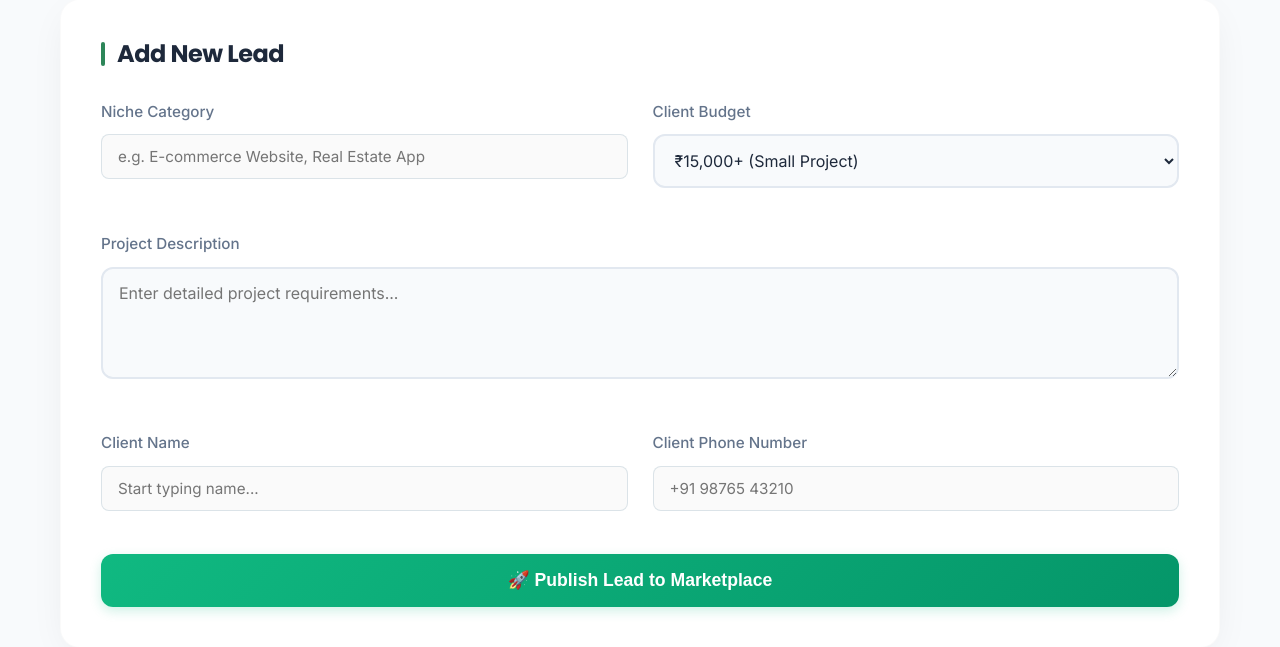
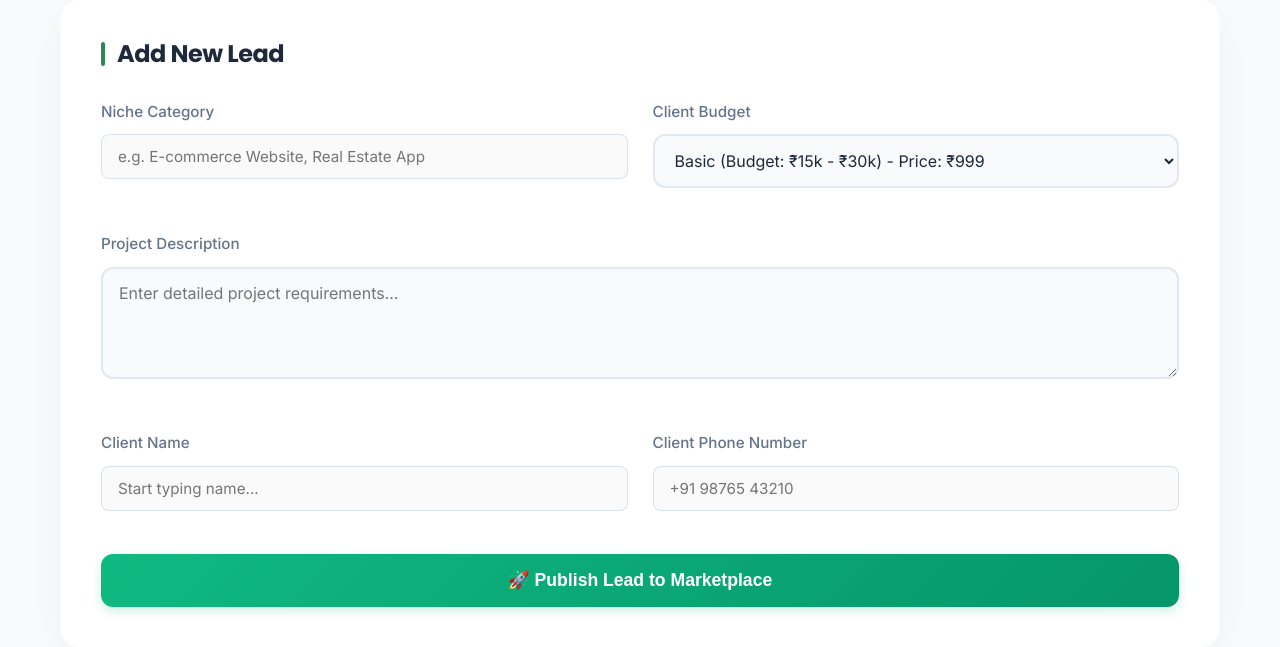
Before and after one commit to rohitk2004/Leads-sale, a PHP site: page /admin_dashboard.php in a window 1280 px wide. Shown: the part 479-1126 px from the top of the page. Run offline with PHP 8.4, Linux system fonts and the light colour scheme; the visitor is signed in with stand-in values (Sample User, id 1); data that the repository does not hold is empty.

Commit message:
Update lead pricing categories and budget ranges

```diff
--- a/admin_dashboard.php
+++ b/admin_dashboard.php
@@ -16,13 +16,13 @@ if ($_SERVER['REQUEST_METHOD'] == 'POST' && isset($_POST['add_lead'])) {
     // Calculate lead price based on budget
     $lead_price = 0;
     if ($budget == 15000)
-        $lead_price = 1000;
+        $lead_price = 999;
     elseif ($budget == 30000)
-        $lead_price = 2000;
+        $lead_price = 2499;
     elseif ($budget == 50000)
-        $lead_price = 3000;
+        $lead_price = 4999;
     else
-        $lead_price = 1000; // Fallback
+        $lead_price = 999; // Fallback
 
     try {
         $stmt = $pdo->prepare("INSERT INTO leads (niche, budget, lead_price, description, client_name, client_phone, status) VALUES (?, ?, ?, ?, ?, ?, 'available')");
@@ -277,9 +277,9 @@ $leads = $stmt->fetchAll();
                         <div class="form-group">
                             <label class="form-label">Client Budget</label>
                             <select name="budget" class="form-control">
-                                <option value="15000">₹15,000+ (Small Project)</option>
-                                <option value="30000">₹30,000+ (Medium Project)</option>
-                                <option value="50000">₹50,000+ (Premium Project)</option>
+                                <option value="15000">Basic (Budget: ₹15k - ₹30k) - Price: ₹999</option>
+                                <option value="30000">Business (Budget: ₹30k - ₹50k) - Price: ₹2,499</option>
+                                <option value="50000">Premium (Budget: ₹50k - ₹1L+) - Price: ₹4,999</option>
                             </select>
                         </div>
                     </div>
@@ -338,7 +338,8 @@ $leads = $stmt->fetchAll();
                                     </td>
                                     <td style="max-width: 300px;">
                                         <div style="font-weight: 600; color: #1e293b; margin-bottom: 4px;">
-                                            <?php echo htmlspecialchars($lead['niche']); ?></div>
+                                            <?php echo htmlspecialchars($lead['niche']); ?>
+                                        </div>
                                         <div
                                             style="font-size: 0.85rem; color: #64748b; white-space: nowrap; overflow: hidden; text-overflow: ellipsis;">
                                             <?php echo htmlspecialchars(substr($lead['description'], 0, 50)) . '...'; ?>
```
